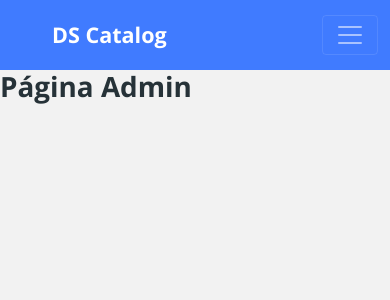
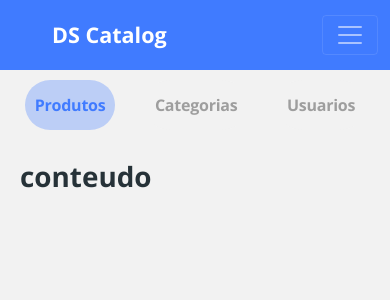
Before and after one commit to mpk0762/projeto_dsca-talog_CAP_08, a React (Create React App) app in the folder frontweb/: page /admin in a window 390 px wide. Shown: the top 300 px of the page. Built offline with nearby package versions, Linux system fonts and the light colour scheme.

Commit message:
Admin Navbar layout mobile

```diff
--- a/frontweb/src/Routes.tsx
+++ b/frontweb/src/Routes.tsx
@@ -2,7 +2,7 @@ import { BrowserRouter, Switch, Route } from 'react-router-dom';
 import Home from 'pages/Home';
 import Navbar from 'components/Navbar';
 import Catalog from 'pages/Catalog';
-import Admin from 'pages/Admin/Admin';
+import Admin from 'pages/Admin';
 import ProductDetails from 'pages/ProductDetails';
 const Routes = () => (
   <BrowserRouter>
--- a/frontweb/src/pages/Admin/Admin.tsx
+++ /dev/null
@@ -1,4 +0,0 @@
-const Admin = () => {
-    return <h1>Página Admin</h1>;
-   };
-   export default Admin;
--- /dev/null
+++ b/frontweb/src/pages/Admin/Navbar/index.tsx
@@ -0,0 +1,26 @@
+import './styles.css';
+
+const Navbar = () => {
+  return (
+    <nav className="admin-nav-container">
+      <ul>
+        <li>
+          <a href="link" className="admin-nav-item active">
+            <p>Produtos</p>
+          </a>
+        </li>
+        <li>
+          <a href="link" className="admin-nav-item">
+            <p>Categorias</p>
+          </a>
+        </li>
+        <li>
+          <a href="link" className="admin-nav-item">
+            <p>Usuarios</p>
+          </a>
+        </li>
+      </ul>
+    </nav>
+  );
+};
+export default Navbar;
--- /dev/null
+++ b/frontweb/src/pages/Admin/Navbar/styles.css
@@ -0,0 +1,32 @@
+ul {
+  display: flex;
+  justify-content: space-around;
+  list-style-type: none;
+  margin: 0;
+  padding: 0;
+}
+
+.admin-nav-container {
+  padding: 10px;
+}
+.admin-nav-item {
+  display: flex;
+  justify-content: center;
+  align-items: center;
+  height: 50px;
+  background-color: #f2f2f2;
+  border-radius: 100px;
+  padding: 0 10px;
+  font-size: 16px;
+  font-weight: bold;
+  letter-spacing: -0.015em;
+  color: #9e9e9e;
+}
+.admin-nav-item.active {
+  background: rgba(64, 123, 255, 0.3);
+  color: #407bff;
+}
+
+.admin-nav-item p {
+  margin-bottom: 0;
+}
--- /dev/null
+++ b/frontweb/src/pages/Admin/index.tsx
@@ -0,0 +1,14 @@
+import Navbar from './Navbar';
+import './styles.css'
+
+const Admin = () => {
+  return (
+    <div className="admin-container">
+      <Navbar />
+      <div className="admin-content">
+        <h1>conteudo</h1>
+      </div>
+    </div>
+  );
+};
+export default Admin;
--- /dev/null
+++ b/frontweb/src/pages/Admin/styles.css
@@ -0,0 +1,15 @@
+.admin-container {
+  display: flex;
+  flex-direction: column;
+}
+.admin-content {
+  padding: 20px;
+}
+@media (min-width: 1200px) {
+  .admin-container {
+    flex-direction: row;
+  }
+  .admin-content {
+    flex: 1;
+  }
+} ;
```
